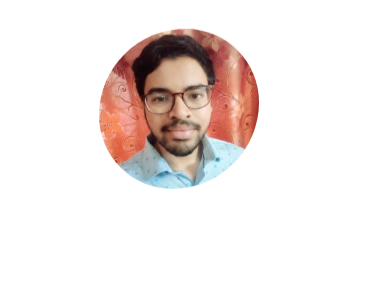
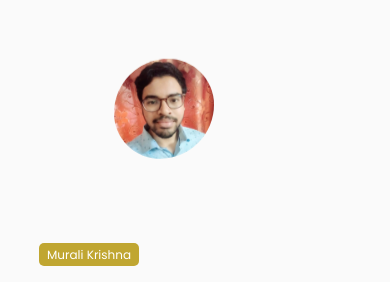
Before and after one commit to murali0712/portfolio, a plain HTML site: page index.html in a window 390 px wide. Shown: the part 93-375 px from the top of the page. Drawn offline with nearby package versions, Linux system fonts and the light colour scheme.

Commit message:
new commit

```diff
--- a/style.css
+++ b/style.css
@@ -1,5 +1,3 @@
-<<<<<<< HEAD
-=======
 /* ----- POPPINS FONT Link ----- */
 @import url('https://fonts.googleapis.com/css2?family=Poppins:wght@400;500;600;700&display=swap');
 
@@ -592,13 +590,13 @@ footer{
     .featured-image{
         order: 1;
         justify-content: center;
-        min-height: 150px;
-        width: 90%;
+        min-height: 100px;
+        width: 80%;
         margin-top: 65px;
     }
     .image, .image img{
-        width: 160px;
-        height: 160px;
+        width: 100px;
+        height: 100px;
     }
     .row{
         display: flex;
@@ -639,4 +637,3 @@ footer{
         width: 100%;
     }
 }
->>>>>>> 41d26000c7d6b83b0218cb0ad7a6ed2006d747a6
```
